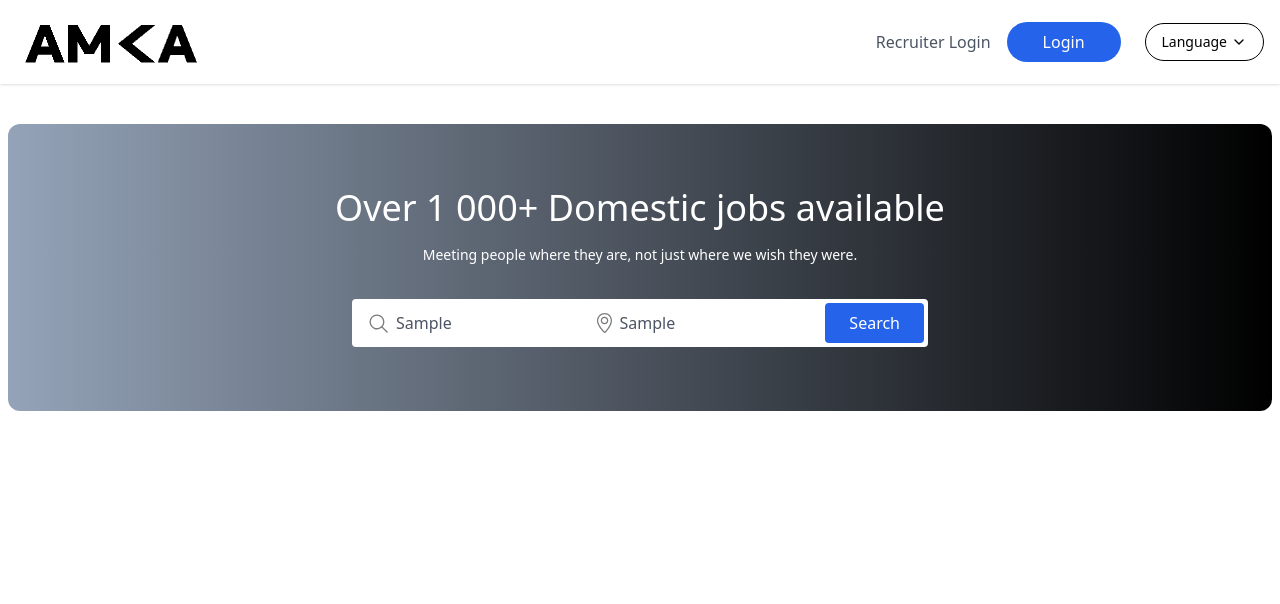
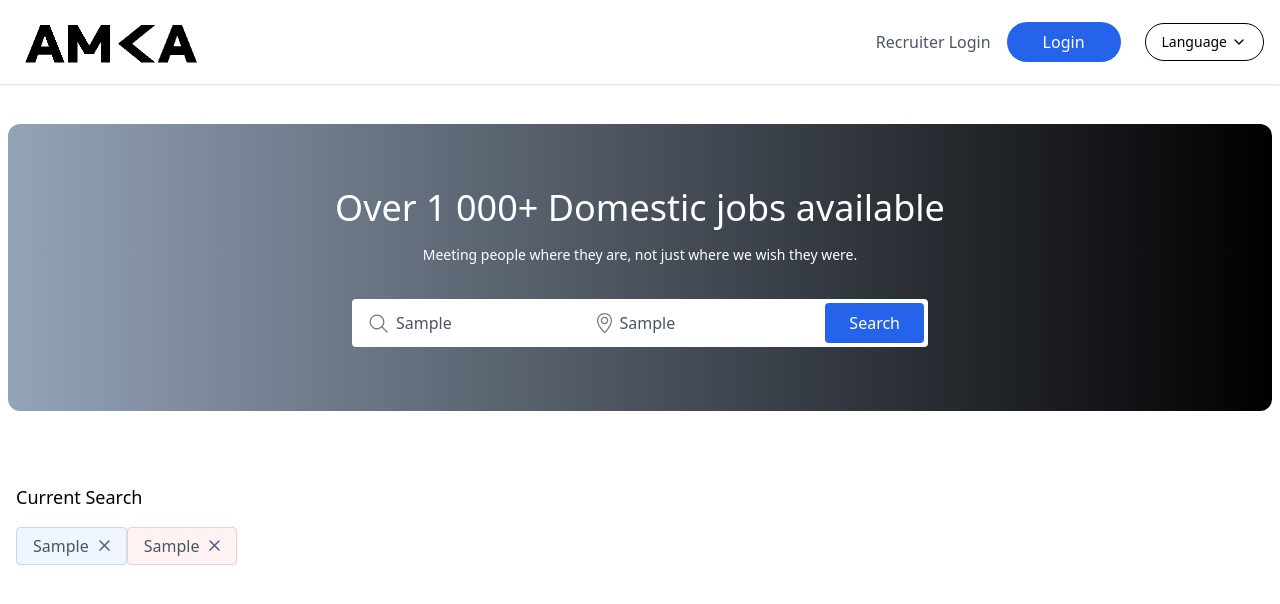
Before and after one commit to CayCall/AMCA-Job-Portal, a React (Vite) app in the folder client/: page / in a window 1280 px wide. Both pictures are taken after typing "Sample", "Sample" into the empty fields and a click on the button "Search". Shown: the top 604 px of the page. Built offline with nearby package versions, Linux system fonts and the light colour scheme; no server answers.

Commit message:
final changes job listing and navbar tweaks

```diff
--- a/client/src/components/Hero.jsx
+++ b/client/src/components/Hero.jsx
@@ -11,11 +11,11 @@
 
     const onSearch = () => {
         setSearchFilter({
-            title:titleRef.current.value,
-            location:locationRef.current.value
+            title: titleRef.current.value,
+            location: locationRef.current.value
         })
         setIsSearched(true)
-
+        console.log("searched.")
     }
     return (
         <div className='container 2x1:px-20 mx-auto my-10'>
--- a/client/src/components/JobListing.jsx
+++ b/client/src/components/JobListing.jsx
@@ -1,30 +1,35 @@
 import React, { useContext } from 'react'
 import AppContext from '../context/AppContext'
+import { assets } from '../assets/assets';
 
 const JobListing = () => {
-    const { isSearched, searchFilter } = useContext(AppContext);
+    const { isSearched, searchFilter, setSearchFilter } = useContext(AppContext);
+    console.log("🎯 JobListing Rendered")
+    console.log({ isSearched, searchFilter })
     return (
-        <div>
+        <div className='container 2xl:px-20 mx-auto flex flex-col lg:flex-row max-lg:space-y-8 py-8'>
             {/* This will be for the side bar*/}
-            <div>
+            <div className='w-full lg:w-1/4 bg-white px-4'>
                 {/* This will be for the Search Filter from the Hero component*/}
                 {
                     isSearched && (searchFilter.title !== "" || searchFilter.location !== "") && (
                         <>
-                            <h3>Current Search</h3>
-                            <div>
+                            <h3 className='font-medium text-lg mb-4'>Current Search</h3>
+                            <div className='mb-4 text-gray-600'>
                                 {
                                     searchFilter.title && (
-                                        <span>
+                                        <span className='inline-flex items-center gap-2.5 bg-blue-50 border border-blue-200 px-4 py-1.5 rounded '>
                                             {searchFilter.title}
+                                            <img onClick={() => setSearchFilter(prev => ({ ...prev, title: "" }))} className='cursor-pointer' src={assets.cross_icon} alt='' />
                                         </span>
-                                )}
+                                    )}
                                 {
                                     searchFilter.location && (
-                                        <span>
+                                        <span className='inline-flex items-center gap-2.5 bg-red-50 border border-red-200 px-4 py-1.5 rounded'>
                                             {searchFilter.location}
+                                            <img onClick={() => setSearchFilter(prev => ({ ...prev, location: "" }))} className='cursor-pointer' src={assets.cross_icon} alt='' />
                                         </span>
-                                )}
+                                    )}
                             </div>
                         </>
                     )
--- a/client/src/components/NavBar.jsx
+++ b/client/src/components/NavBar.jsx
@@ -1,4 +1,4 @@
-import React from 'react'
+import React, { useState, useRef } from 'react'
 import { assets } from "../assets/assets"
 import { useClerk, UserButton, useUser } from '@clerk/clerk-react'
 import { Link } from 'react-router-dom'
@@ -7,6 +7,24 @@
 const NavBar = () => {
     const { openSignIn } = useClerk();
     const { user } = useUser();
+
+    // drop down
+    const [dropdown, setDropDown] = useState(false);
+    const timeoutRef = useRef(null);
+    const handleMouseEnter = () => {
+        if (timeoutRef.current) {
+            clearTimeout(timeoutRef.current);
+            timeoutRef.current = null;
+        }
+        setDropDown(true);
+    };
+
+    const handleMouseLeave = () => {
+
+        timeoutRef.current = setTimeout(() => {
+            setDropDown(false);
+        }, 300);
+    };
 
     return (
         <div className='shadow py-4'>
@@ -41,15 +59,57 @@
                         )
                     }
 
+
+                    <div
+                        className="relative inline-block"
+                        onMouseEnter={handleMouseEnter}
+                        onMouseLeave={handleMouseLeave}
+                    >
                         <button
                             className="flex items-center gap-1 text-sm border border-black rounded-full px-4 py-2 bg-white text-black hover:bg-blue-600 hover:text-white hover:border-black transition-colors duration-200 ease-in-out"
                             aria-haspopup="listbox"
-                        aria-expanded="false"
+                            aria-expanded={dropdown ? "true" : "false"}
                         >
                             Language
                             <ChevronDown size={16} className="text-inherit" />
                         </button>
+
+                        {dropdown && (
+                            <div className="absolute top-full mt-2 right-0 bg-white border rounded shadow p-3 text-sm z-10 min-w-[120px]">
+                                <p className="hover:bg-gray-100 p-2 rounded cursor-pointer">English</p>
+                                <p className="hover:bg-gray-100 p-2 rounded cursor-pointer">isiZulu</p>
+                                <p className="hover:bg-gray-100 p-2 rounded cursor-pointer">Afrikaans</p>
+                                <p className="hover:bg-gray-100 p-2 rounded cursor-pointer">Sesotho</p>
                             </div>
+                        )}
+                    </div>
+
+
+
+
+
+
+
+
+
+
+
+
+
+
+
+
+
+
+
+
+
+
+
+
+
+                </div>
+
             </div>
         </div>
     )
--- a/client/src/context/AppContextProvider.jsx
+++ b/client/src/context/AppContextProvider.jsx
@@ -5,7 +5,6 @@
   const [searchFilter, setSearchFilter] = useState({
     title:'',
     location:'',
-
   })
   const[isSearched,setIsSearched] = useState(false)
   const value ={
--- a/client/src/main.jsx
+++ b/client/src/main.jsx
@@ -4,7 +4,7 @@
 import App from './App.jsx'
 import { BrowserRouter } from 'react-router-dom'
 import AppContext from './context/AppContext.jsx';           // for the context
-import AppContextProvider from './context/AppContextProvider.jsx';  // for the provider
+import AppContextProvider from './context/AppContextProvider';  // for the provider
 import { ClerkProvider } from '@clerk/clerk-react'
 
 const PUBLISHABLE_KEY = import.meta.env.VITE_CLERK_PUBLISHABLE_KEY
--- a/client/src/pages/Home.jsx
+++ b/client/src/pages/Home.jsx
@@ -1,12 +1,14 @@
 import React from 'react'
 import NavBar from '../components/NavBar'
 import Hero from '../components/Hero'
+import JobListing from '../components/JobListing'
 
 const Home = () => {
   return (
     <div>
       <NavBar/>
       <Hero/>
+      <JobListing/>
     </div>
   )
 }
```
Lines whose indentation alone changed are shown as unchanged.
